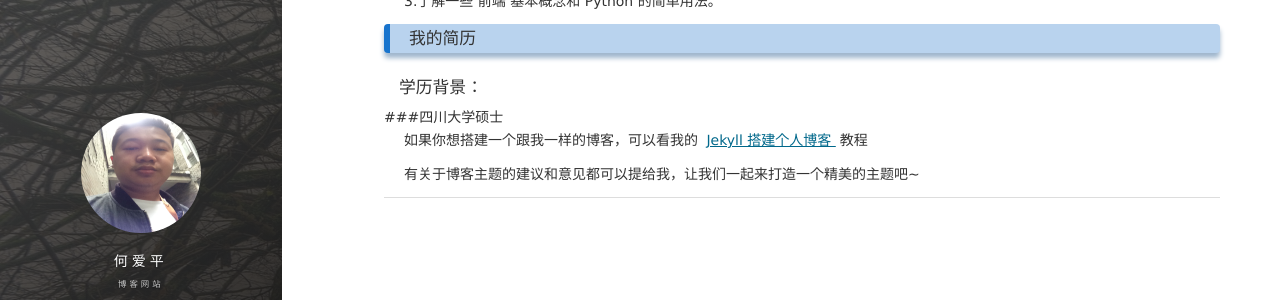
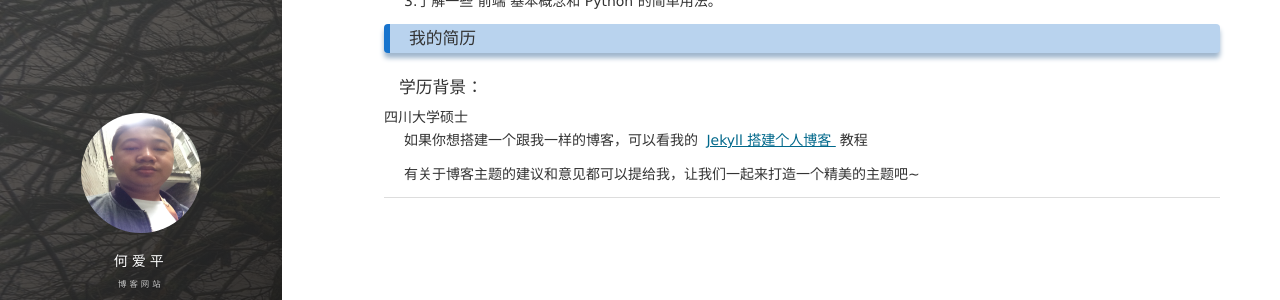
Before and after one commit to AndrewHeaiping/AndrewHeaiping.github.io., a Jekyll site: the page built from about.md, in a window 1280 px wide. Shown: the part 175-475 px from the top of the page. Built offline with Jekyll 4.4.1, drawn with Linux system fonts in a browser that asks for light colours; nearby versions of some CDN libraries; comment, search, counter and statistics services are not loaded.

```diff
--- a/about.md
+++ b/about.md
@@ -16,7 +16,7 @@ title: 关于我
 <p>
 
 <h4>学历背景：</h4>
-###四川大学硕士
+四川大学硕士
 <p>
 
 如果你想搭建一个跟我一样的博客，可以看我的
```
